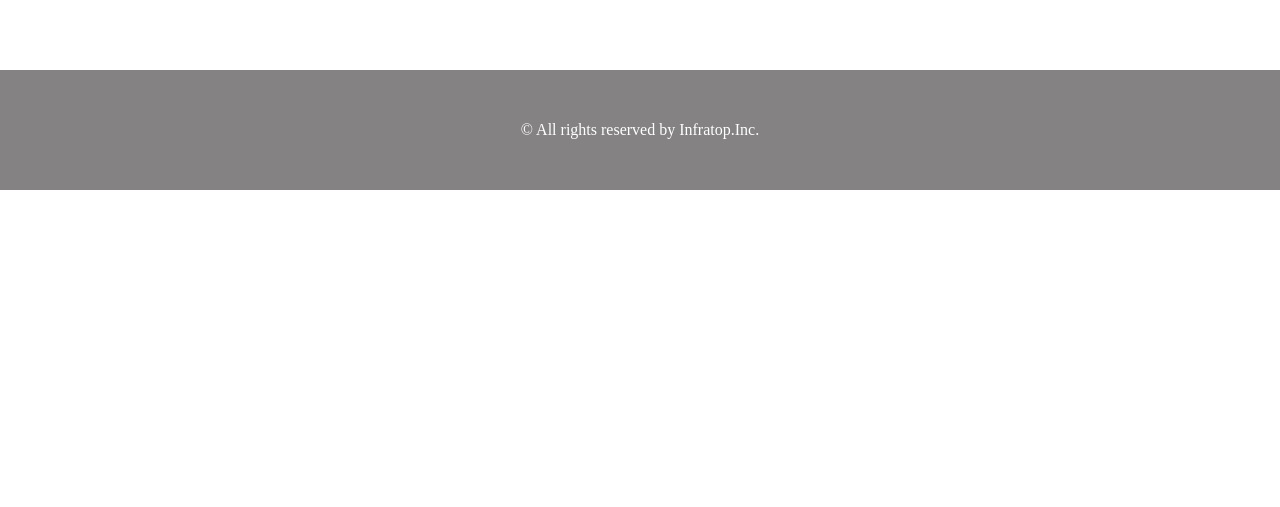
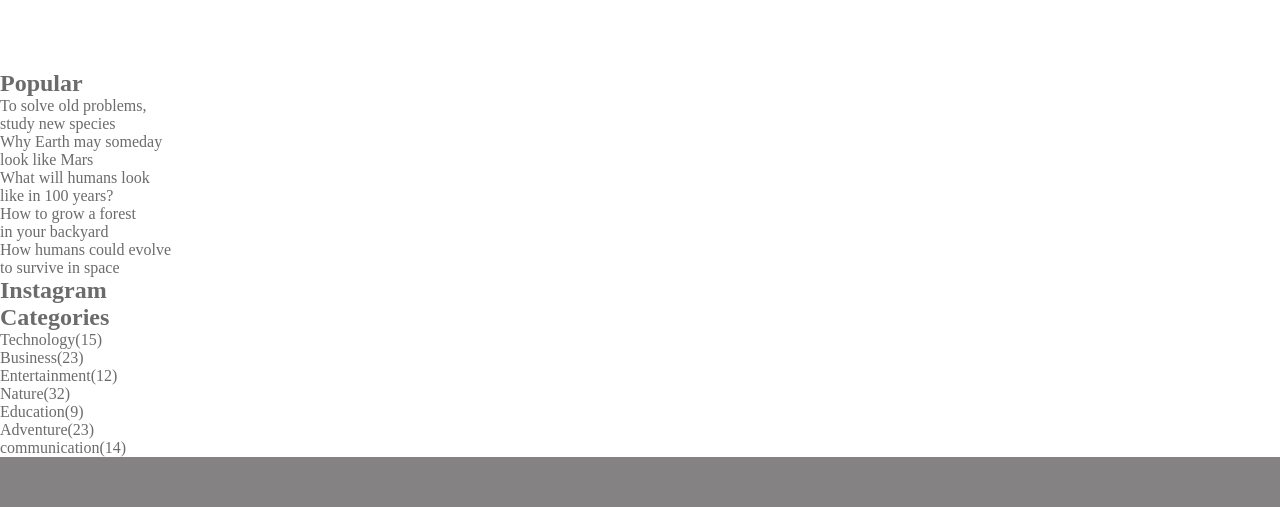
Before and after one commit to shintarokabe/Leaen-HTML-CSS-DMM, a plain HTML site: page index.html in a window 1280 px wide. Shown: the part 1852-2359 px from the top of the page. Before the commit the page ends 2042 px from the top, so only its background shows below. Drawn offline with Linux system fonts and the light colour scheme.

Commit message:
start 1-8

```diff
--- a/index.html
+++ b/index.html
@@ -122,6 +122,42 @@
       <div class="sidebar"></div>
     </main>
 
+    <div class="sidebar">
+      <section class="popular">
+        <h2 class="sidebar-heading common-heading">Popular</h2>
+        <div class="sidebar-contents">
+          <p class="popular-text">To solve old problems,<br>study new species</p>
+          <p class="popular-text">Why Earth may someday<br>look like Mars</p>
+          <p class="popular-text">What will humans look<br>like in 100 years?</p>
+          <p class="popular-text">How to grow a forest<br>in your backyard</p>
+          <p class="popular-text">How humans could evolve<br>to survive in space</p>
+        </div>
+      </section>
+      <section class="instagram">
+        <h2 class="instagram-heading common-heading">Instagram</h2>
+        <div class="sidebar-contents">
+          <div class="instagram-box"></div>
+          <div class="instagram-box"></div>
+          <div class="instagram-box"></div>
+          <div class="instagram-box"></div>
+          <div class="instagram-box"></div>
+          <div class="instagram-box"></div>
+        </div>
+      </section>
+      <section class="caregories">
+        <h2 class="categories-heading common-heading">Categories</h2>
+        <div class="sidebar-contents">
+          <p class="categories-text">Technology(15)</p>
+          <p class="categories-text">Business(23)</p>
+          <p class="categories-text">Entertainment(12)</p>
+          <p class="categories-text">Nature(32)</p>
+          <p class="categories-text">Education(9)</p>
+          <p class="categories-text">Adventure(23)</p>
+          <p class="categories-text">communication(14)</p>
+        </div>
+      </section>
+    </div>
+
     <footer>
       <p class="footer-text">© All rights reserved by Infratop.Inc.</p>
     </footer>
```
